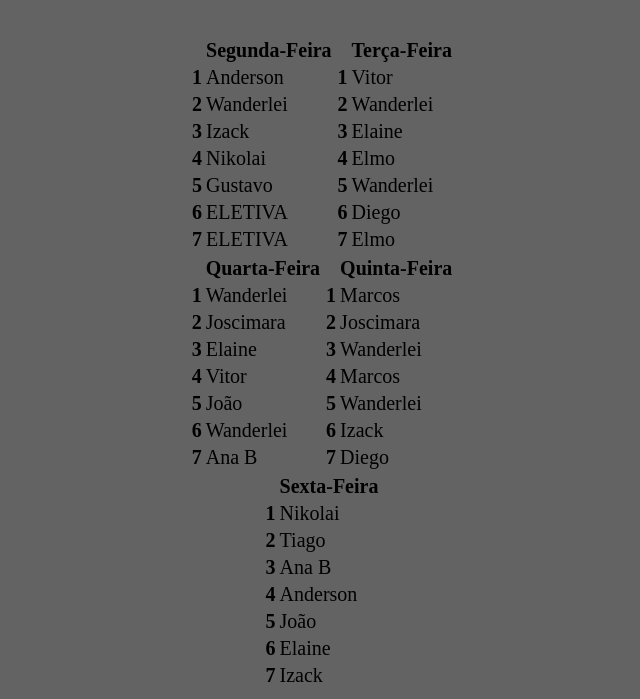
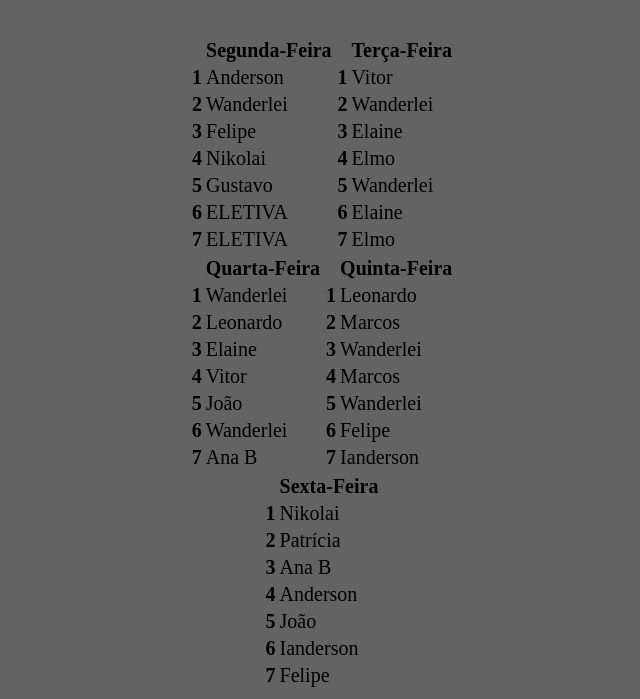
Before and after one commit to trezepim/trezepim.github.io, a plain HTML site: page index.html in a window 1280 px wide. Shown: the part 101-800 px from the top of the page, without its empty margins (318-958 px from the left). Drawn offline with Linux system fonts and the light colour scheme.

Commit message:
Update index.html

```diff
--- a/index.html
+++ b/index.html
@@ -51,7 +51,7 @@
           </tr>
           <tr>
             <th scope="row">3</th>
-            <td colspan="2">Izack</td>
+            <td colspan="2">Felipe</td>
           </tr>
           <tr>
             <th scope="row">4</th>
@@ -101,7 +101,7 @@
           </tr>
           <tr>
             <th scope="row">6</th>
-            <td colspan="2">Diego</td>
+            <td colspan="2">Elaine</td>
           </tr>
           <tr>
             <th scope="row">7</th>
@@ -125,7 +125,7 @@
           </tr>
           <tr>
             <th scope="row">2</th>
-            <td>Joscimara</td>
+            <td>Leonardo</td>
           </tr>
           <tr>
             <th scope="row">3</th>
@@ -159,11 +159,11 @@
         <tbody>
           <tr>
             <th scope="row">1</th>
-            <td>Marcos</td>
+            <td>Leonardo</td>
           </tr>
           <tr>
             <th scope="row">2</th>
-            <td>Joscimara</td>
+            <td>Marcos</td>
           </tr>
           <tr>
             <th scope="row">3</th>
@@ -179,11 +179,11 @@
           </tr>
           <tr>
             <th scope="row">6</th>
-            <td colspan="2">Izack</td>
+            <td colspan="2">Felipe</td>
           </tr>
           <tr>
             <th scope="row">7</th>
-            <td colspan="2">Diego</td>
+            <td colspan="2">Ianderson</td>
           </tr>
         </tbody>
       </table>
@@ -203,7 +203,7 @@
           </tr>
           <tr>
             <th scope="row">2</th>
-            <td>Tiago</td>
+            <td>Patrícia</td>
           </tr>
           <tr>
             <th scope="row">3</th>
@@ -219,11 +219,11 @@
           </tr>
           <tr>
             <th scope="row">6</th>
-            <td colspan="2">Elaine</td>
+            <td colspan="2">Ianderson</td>
           </tr>
           <tr>
             <th scope="row">7</th>
-            <td colspan="2">Izack</td>
+            <td colspan="2">Felipe</td>
           </tr>
         </tbody>
       </table>
```
